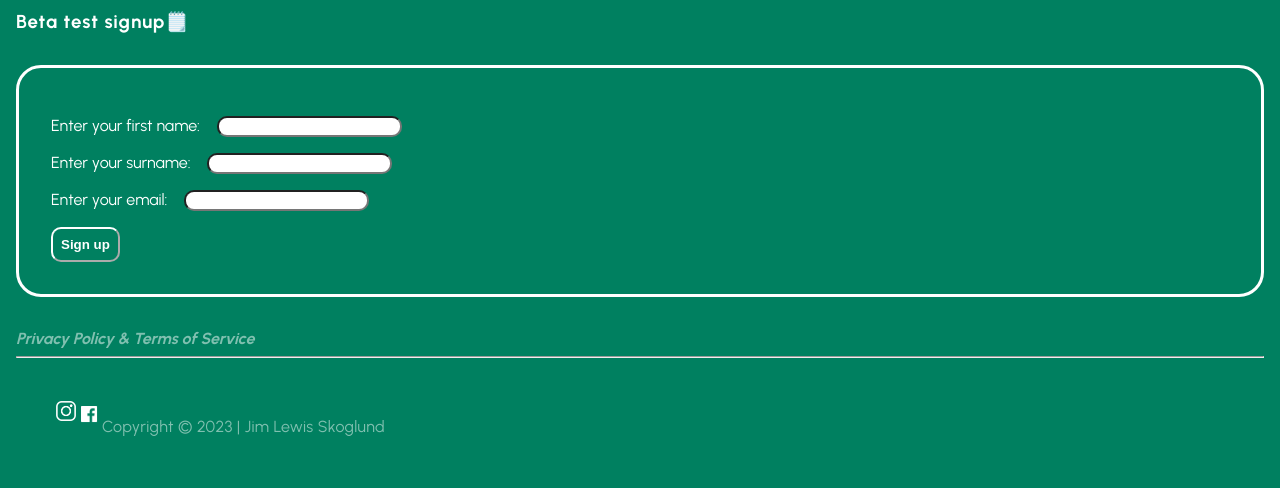
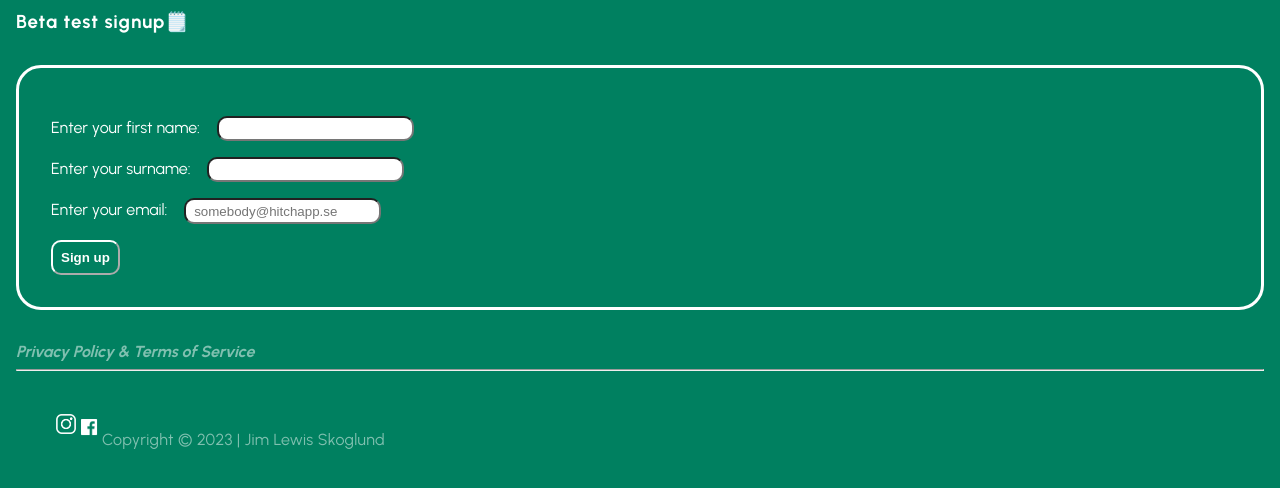
Before and after one commit to Timearchitect/Hitch_website, a plain HTML site: page index.html in a window 1280 px wide. Shown: the part 368-856 px from the top of the page. Drawn offline with Linux system fonts and the light colour scheme.

Commit message:
placehoder på email input

```diff
--- a/index.html
+++ b/index.html
@@ -32,7 +32,7 @@
         <form action="" method="post" class="beta-signup">
             <div class="beta-signup">
                 <label for="firstname">Enter your first name: </label>
-                <input type="text" name="firstname" id="first-name-text" required />
+                <input type="text" name="firstname" id="first-name-text"  required />
             </div>
             <div class="beta-signup">
                 <label for="surname">Enter your surname: </label>
@@ -40,7 +40,7 @@
             </div>
             <div class="beta-signup">
                 <label for="email-input"> Enter your email: </label>
-                <input type="email" name="email-input" id="email-text" required />
+                <input type="email" name="email-input" id="email-text" placeholder="somebody@hitchapp.se" required />
             </div>
             <div class="beta-signup">
                 <input type="submit" value="Sign up" id="signup-button" />
--- a/userAgentOverride.css
+++ b/userAgentOverride.css
@@ -2,6 +2,7 @@ input[type="text"],
 input[type="email"] {
     border-radius: 10px !important;
     margin-left: 0.8rem;
+    padding: 0.2rem 0.5rem;
 }
 input[type="submit"] {
     border-radius: 10px !important;
```
